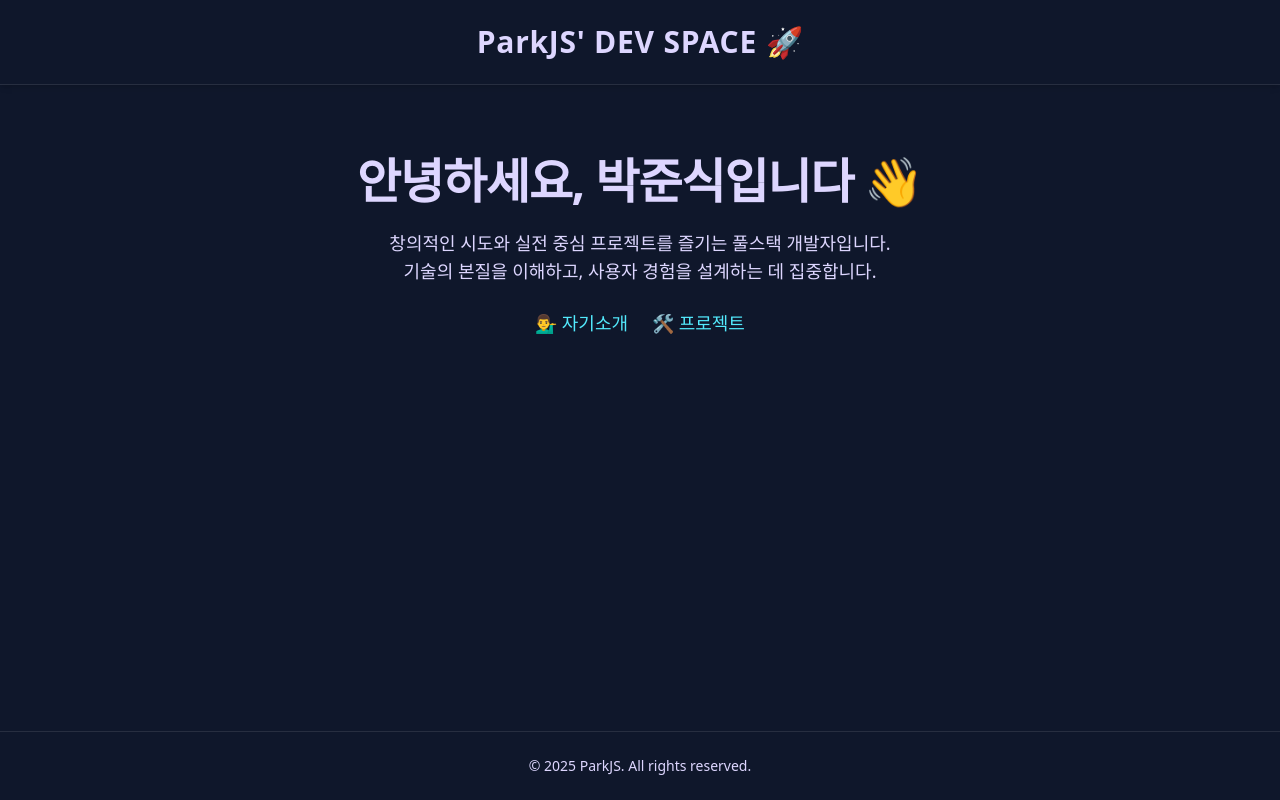
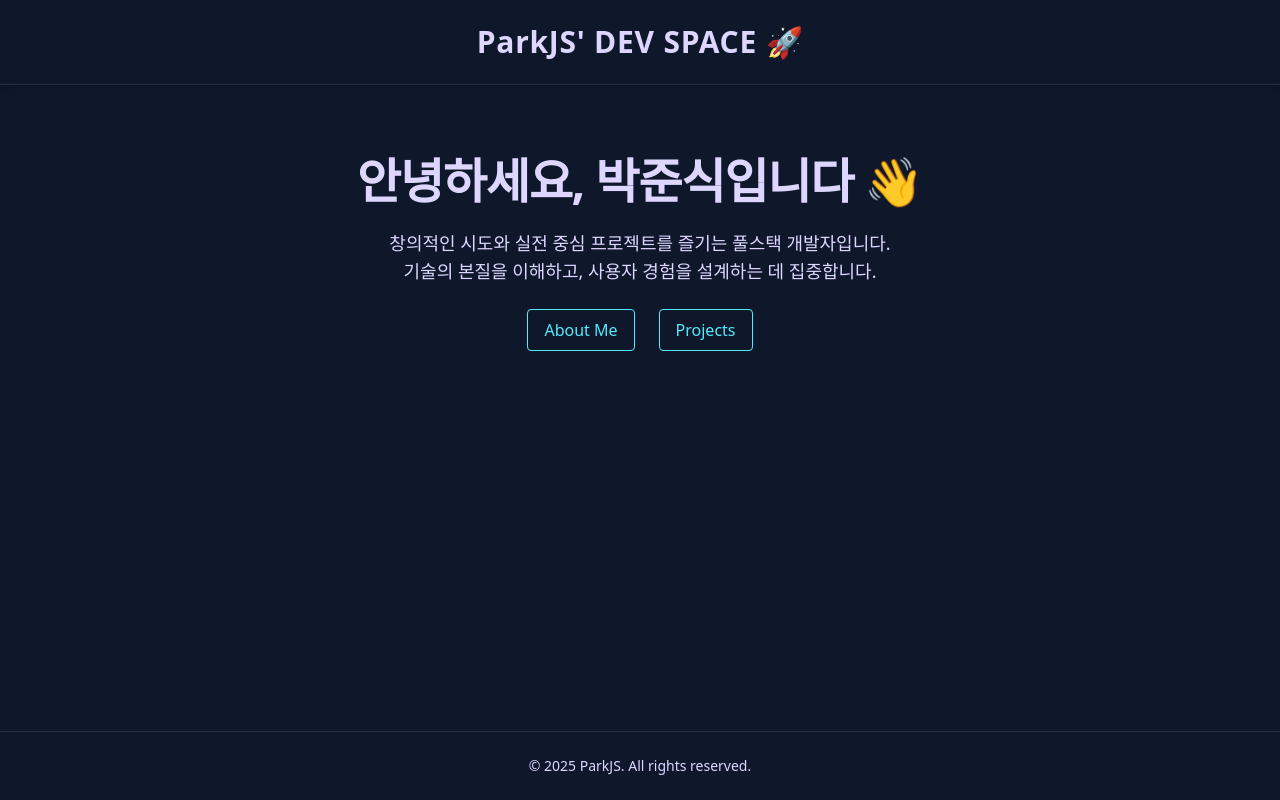
Before and after one commit to qkrwns1478/my-portfolio, a Next.js app: page / in a window 1280 px wide. Built offline with nearby package versions, Linux system fonts and the light colour scheme.

Commit message:
Update projects

```diff
--- a/app/page.tsx
+++ b/app/page.tsx
@@ -1,4 +1,4 @@
-import Head from 'next/head'
+import Link from "next/link";
 
 export default function Home() {
   return (
@@ -8,9 +8,21 @@ export default function Home() {
         창의적인 시도와 실전 중심 프로젝트를 즐기는 풀스택 개발자입니다.<br />
         기술의 본질을 이해하고, 사용자 경험을 설계하는 데 집중합니다.
       </p>
-      <div className="flex justify-center space-x-6 text-lg font-medium">
-        <a href="/about" className="text-cyan-300 hover:underline">💁‍♂️ 자기소개</a>
-        <a href="/projects" className="text-cyan-300 hover:underline">🛠 프로젝트</a>
+      <div className="flex justify-center space-x-6">
+        <div>
+          <Link href="/about">
+            <button className="px-4 py-2 border border-cyan-300 text-cyan-300 rounded hover:bg-cyan-300 hover:text-black transition">
+              About Me
+            </button>
+          </Link>
+        </div>
+        <div>
+          <Link href="/projects">
+            <button className="px-4 py-2 border border-cyan-300 text-cyan-300 rounded hover:bg-cyan-300 hover:text-black transition">
+              Projects
+            </button>
+          </Link>
+        </div>
       </div>
     </section>
   );
--- a/app/projects/klicklab/page.tsx
+++ b/app/projects/klicklab/page.tsx
@@ -13,7 +13,7 @@ export default function KlickLabDetail() {
       </div>
       <div className="flex justify-between items-center">
         <h2 className="text-4xl font-bold text-cyan-300">
-          📊 데이터 분석 플랫폼 KlickLab
+          데이터 분석 플랫폼 KlickLab
         </h2>
         <div className="flex gap-4 text-sm">
           <a
--- a/app/projects/page.tsx
+++ b/app/projects/page.tsx
@@ -12,7 +12,7 @@ export default function Projects() {
       </Link>
     </div>
     <section className="space-y-10 py-10">
-      <h2 className="text-4xl font-bold text-white">🛠 Projects</h2>
+      <h2 className="text-4xl font-bold text-white">Projects</h2>
 
       {projects.map((project, idx) => (
         <div
--- a/data/projects.ts
+++ b/data/projects.ts
@@ -70,7 +70,6 @@ export const projects: Project[] = [
     ],
     stack: ['C', 'QEMU', 'GDB', 'Makefile'],
     link: 'https://github.com/qkrwns1478/pintos-kaist',
-    details: '/projects/pintos',
   },
   {
     title: '디지털 포춘 쿠키',
```
